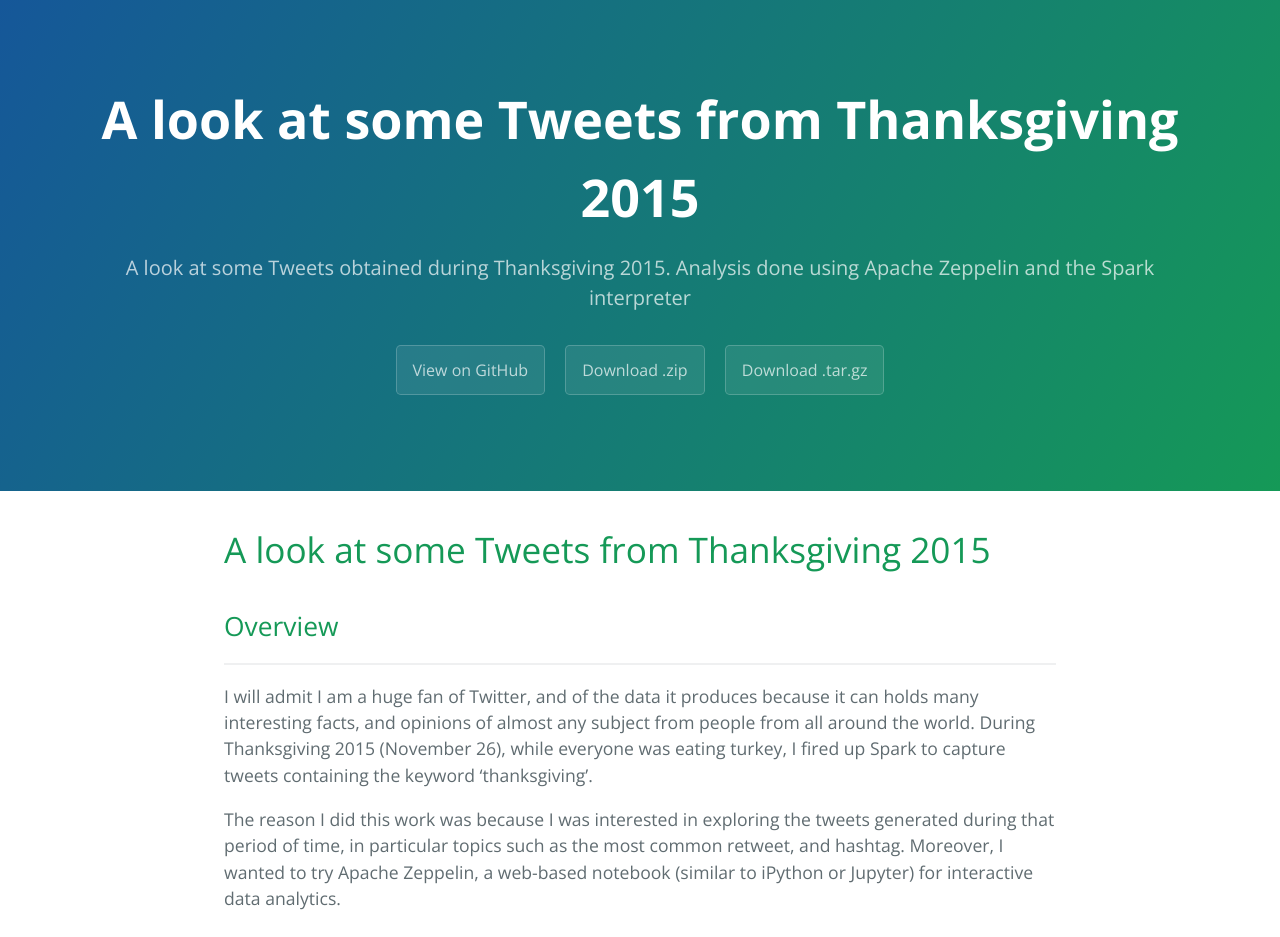
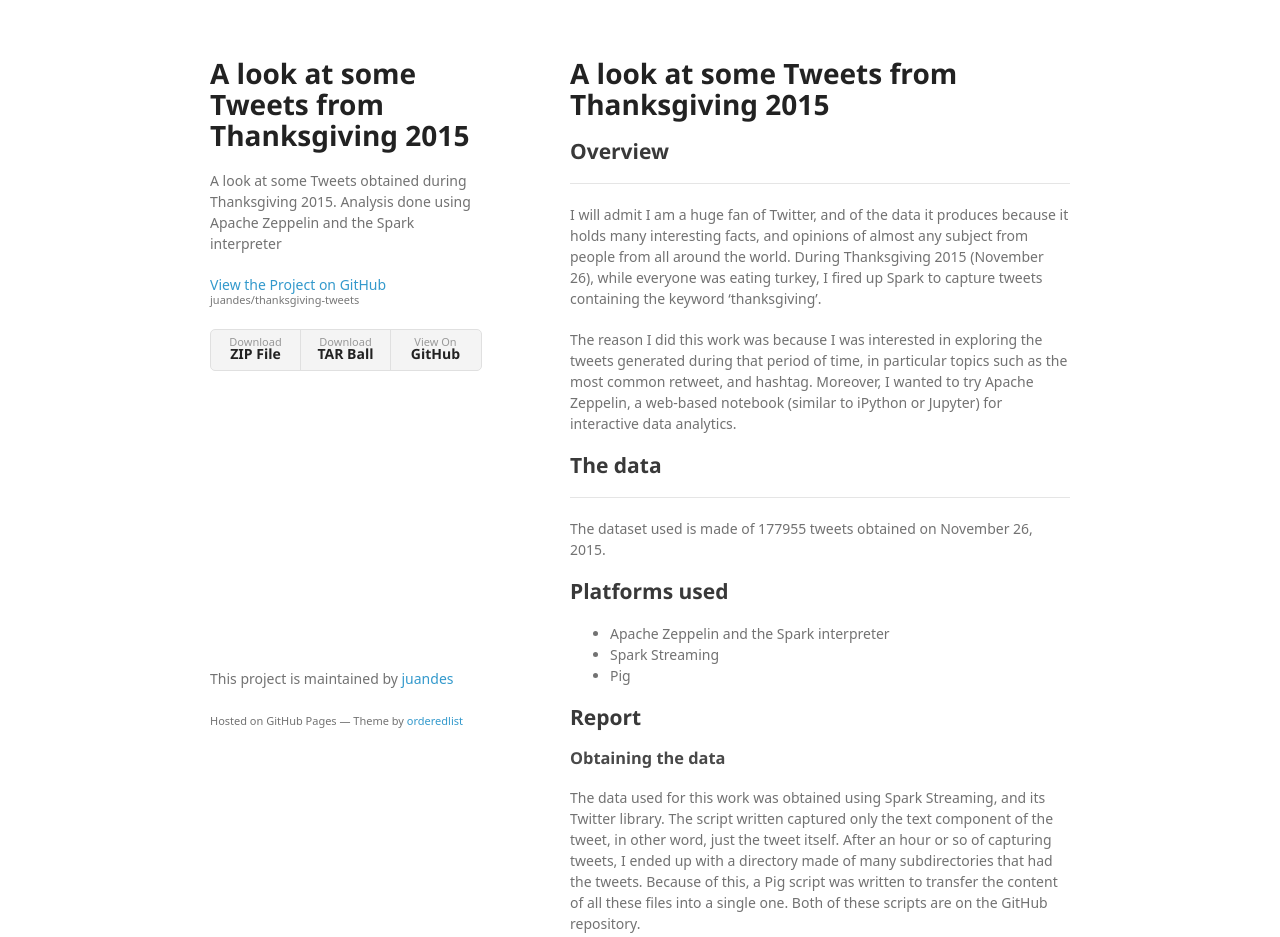
Before and after one commit to juandes/thanksgiving-tweets, a plain HTML site: page index.html in a window 1280 px wide. Shown: the top 937 px of the page. Drawn offline with nearby package versions, Linux system fonts and the light colour scheme; a web font is replaced by a local one.

Commit message:
Create gh-pages branch via GitHub

```diff
--- a/index.html
+++ b/index.html
@@ -1,25 +1,34 @@
-<!DOCTYPE html>
-<html lang="en-us">
+<!doctype html>
+<html>
   <head>
-    <meta charset="UTF-8">
+    <meta charset="utf-8">
+    <meta http-equiv="X-UA-Compatible" content="chrome=1">
     <title>A look at some Tweets from Thanksgiving 2015 by juandes</title>
-    <meta name="viewport" content="width=device-width, initial-scale=1">
-    <link rel="stylesheet" type="text/css" href="stylesheets/normalize.css" media="screen">
-    <link href='https://fonts.googleapis.com/css?family=Open+Sans:400,700' rel='stylesheet' type='text/css'>
-    <link rel="stylesheet" type="text/css" href="stylesheets/stylesheet.css" media="screen">
-    <link rel="stylesheet" type="text/css" href="stylesheets/github-light.css" media="screen">
+
+    <link rel="stylesheet" href="stylesheets/styles.css">
+    <link rel="stylesheet" href="stylesheets/github-light.css">
+    <meta name="viewport" content="width=device-width">
+    <!--[if lt IE 9]>
+    <script src="//html5shiv.googlecode.com/svn/trunk/html5.js"></script>
+    <![endif]-->
   </head>
   <body>
-    <section class="page-header">
-      <h1 class="project-name">A look at some Tweets from Thanksgiving 2015</h1>
-      <h2 class="project-tagline">A look at some Tweets obtained during Thanksgiving 2015. Analysis done using Apache Zeppelin and the Spark interpreter</h2>
-      <a href="https://github.com/juandes/thanksgiving-tweets" class="btn">View on GitHub</a>
-      <a href="https://github.com/juandes/thanksgiving-tweets/zipball/master" class="btn">Download .zip</a>
-      <a href="https://github.com/juandes/thanksgiving-tweets/tarball/master" class="btn">Download .tar.gz</a>
-    </section>
+    <div class="wrapper">
+      <header>
+        <h1>A look at some Tweets from Thanksgiving 2015</h1>
+        <p>A look at some Tweets obtained during Thanksgiving 2015. Analysis done using Apache Zeppelin and the Spark interpreter</p>
 
-    <section class="main-content">
-      <h1>
+        <p class="view"><a href="https://github.com/juandes/thanksgiving-tweets">View the Project on GitHub <small>juandes/thanksgiving-tweets</small></a></p>
+
+
+        <ul>
+          <li><a href="https://github.com/juandes/thanksgiving-tweets/zipball/master">Download <strong>ZIP File</strong></a></li>
+          <li><a href="https://github.com/juandes/thanksgiving-tweets/tarball/master">Download <strong>TAR Ball</strong></a></li>
+          <li><a href="https://github.com/juandes/thanksgiving-tweets">View On <strong>GitHub</strong></a></li>
+        </ul>
+      </header>
+      <section>
+        <h1>
 <a id="a-look-at-some-tweets-from-thanksgiving-2015" class="anchor" href="#a-look-at-some-tweets-from-thanksgiving-2015" aria-hidden="true"><span aria-hidden="true" class="octicon octicon-link"></span></a>A look at some Tweets from Thanksgiving 2015</h1>
 
 <h2>
@@ -27,7 +36,7 @@
 
 <hr>
 
-<p>I will admit I am a huge fan of Twitter, and of the data it produces because it can holds many interesting facts, and opinions of almost any subject from people from all around the world. During Thanksgiving 2015 (November 26), while everyone was eating turkey, I fired up Spark to capture tweets containing the keyword ‘thanksgiving’.</p>
+<p>I will admit I am a huge fan of Twitter, and of the data it produces because it holds many interesting facts, and opinions of almost any subject from people from all around the world. During Thanksgiving 2015 (November 26), while everyone was eating turkey, I fired up Spark to capture tweets containing the keyword ‘thanksgiving’.</p>
 
 <p>The reason I did this work was because I was interested in exploring the tweets generated during that period of time, in particular topics such as the most common retweet, and hashtag. Moreover, I wanted to try Apache Zeppelin, a web-based notebook (similar to iPython or Jupyter) for interactive data analytics.</p>
 
@@ -105,7 +114,7 @@
 
 <p>The next image shows the code used to get the hashtags. Most of the actions performed at this step are similar to those used to find the most common words, the exception in this case is that I used a regex to remove the special characters that follow a hashtag. For example, someone on Twitter might write the hashtag <code>#thanksgiving!</code>, but Twitter does not allow numbers or special characters on the hashtags, so the hashtag is just <code>#thanksgiving</code> - the <code>!</code> is just a normal character of the tweet.</p>
 
-<p><img src="http://juandes.github.io/thanksgiving-tweets/images/retweets_code.png" alt="load"></p>
+<p><img src="http://juandes.github.io/thanksgiving-tweets/images/hashtags_code.png" alt="load"></p>
 
 <p>These are the top 10 hashtags:</p>
 
@@ -136,16 +145,16 @@
 
 <p>There is one hashtag from this list that feels out of place. Do you agree? That is the hashtag <code>#revealed</code>. This hashtag belongs to a tweet from an account called <code>@Drudge_Report</code> that starts like this "#REVEALED: What Your #Thanksgiving Feast Does to Your Organs...". Mystery solved.</p>
 
+<p>Small note: in this image, the icons of the different plots didn't loaded correctly.</p>
+
 <p>So far we have discovered the top words, and the top hashtags, and now it is time to find the most common mentions.</p>
-
-      <footer class="site-footer">
-        <span class="site-footer-owner"><a href="https://github.com/juandes/thanksgiving-tweets">A look at some Tweets from Thanksgiving 2015</a> is maintained by <a href="https://github.com/juandes">juandes</a>.</span>
-
-        <span class="site-footer-credits">This page was generated by <a href="https://pages.github.com">GitHub Pages</a> using the <a href="https://github.com/jasonlong/cayman-theme">Cayman theme</a> by <a href="https://twitter.com/jasonlong">Jason Long</a>.</span>
+      </section>
+      <footer>
+        <p>This project is maintained by <a href="https://github.com/juandes">juandes</a></p>
+        <p><small>Hosted on GitHub Pages &mdash; Theme by <a href="https://github.com/orderedlist">orderedlist</a></small></p>
       </footer>
-
-    </section>
-
+    </div>
+    <script src="javascripts/scale.fix.js"></script>
 
   </body>
 </html>
```
Also changed, not shown: params.json (+1 -1 lines).
